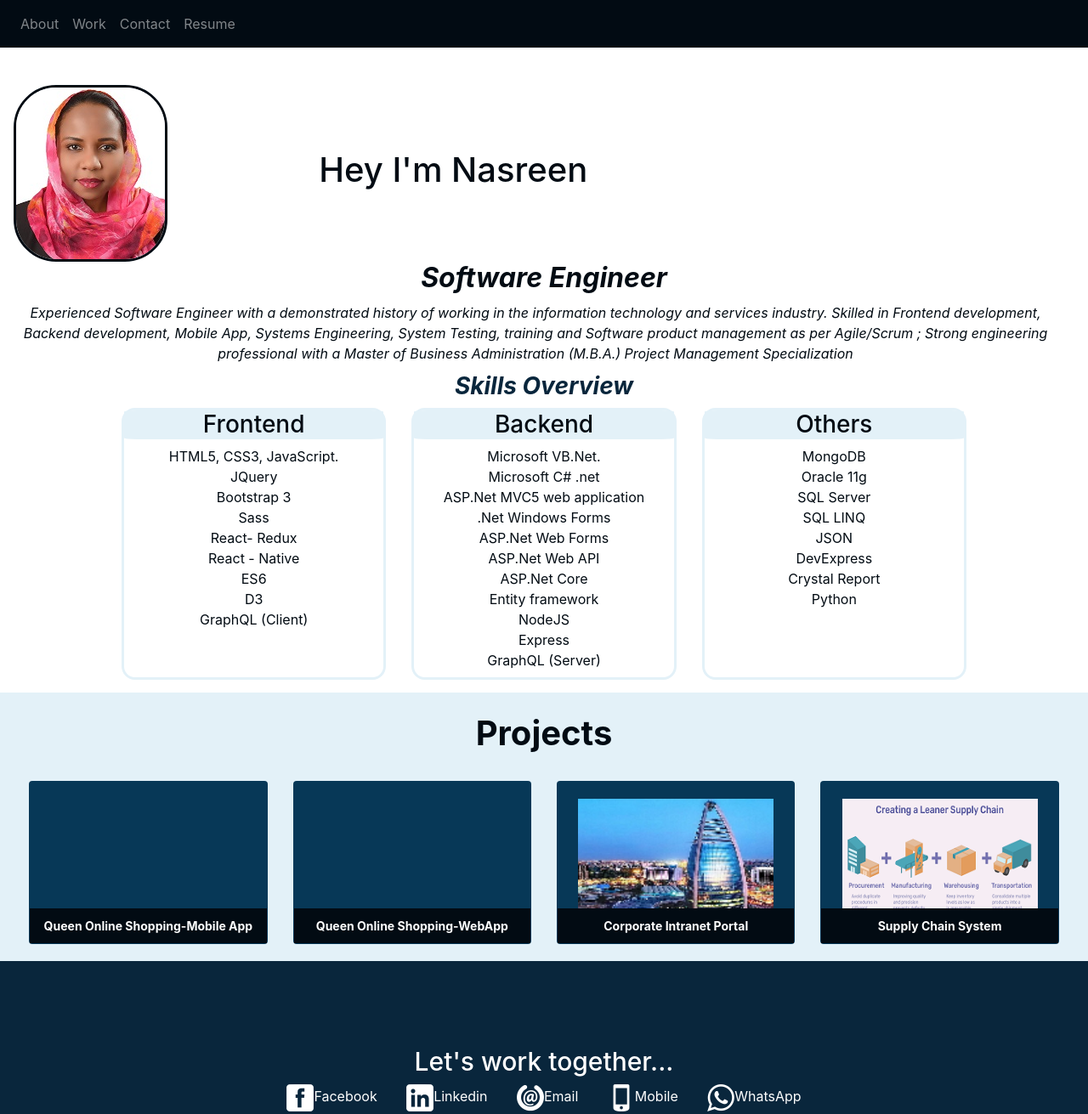
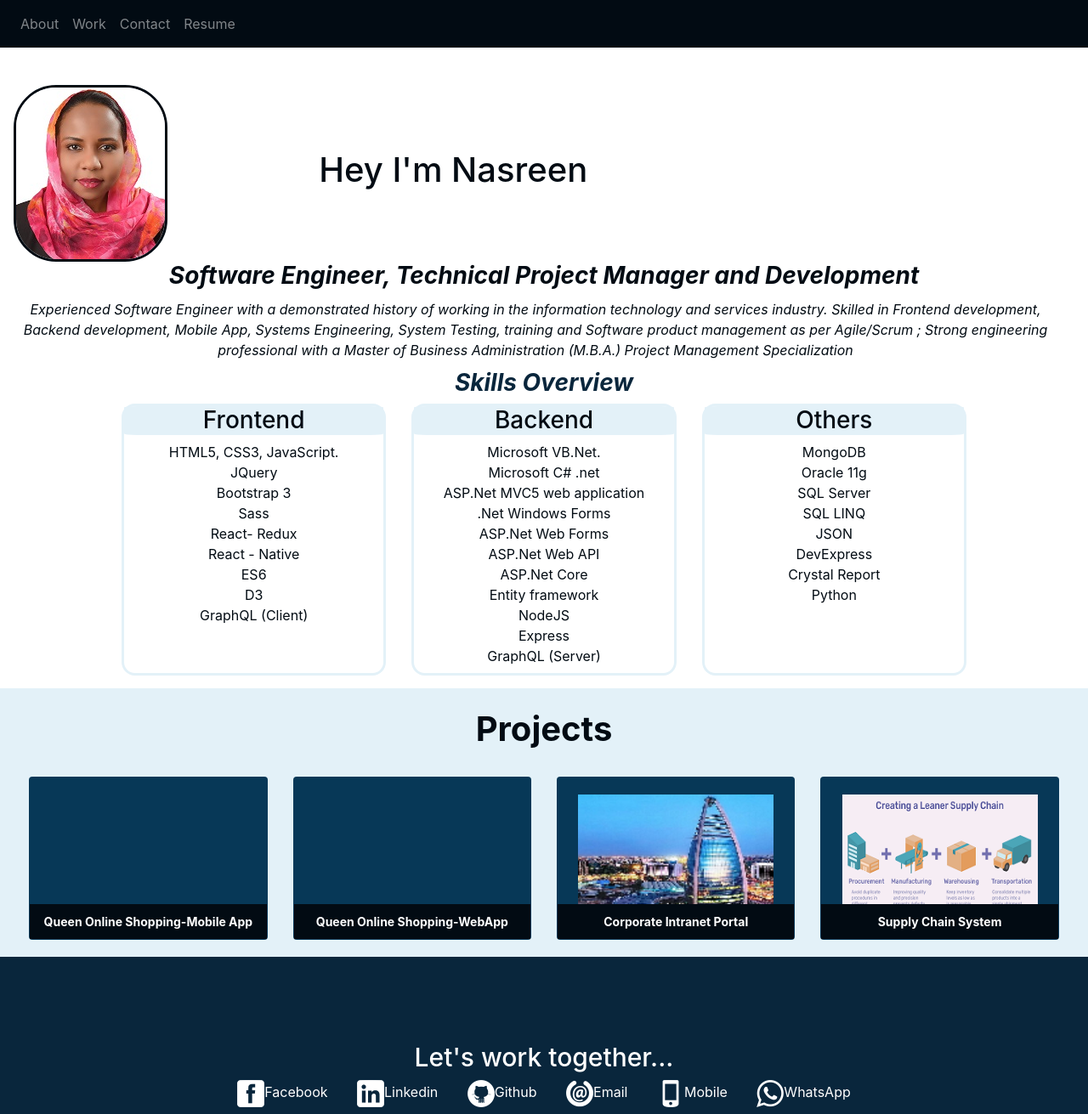
Before and after one commit to munnes/NasreenPortfolio, a plain HTML site: page index.html in a window 1280 px wide. Shown: the top 1311 px of the page at 85% size. Drawn offline with nearby package versions, Linux system fonts and the light colour scheme; grey boxes are pictures that could not be loaded.

Commit message:
Add files via upload
update index

```diff
--- a/index.html
+++ b/index.html
@@ -29,7 +29,7 @@
             </li>
             <li class="nav-item">
               <a class="nav-link"
-              href="https://drive.google.com/file/d/12a8YCCwwZ-KdoEn8pwMBUbJQElogUbap/view?usp=sharing">Resume</a>
+              href="https://drive.google.com/file/d/1enqu1XbY4V0H5wJIUuMuc2hNU_zr5d08/view?usp=sharing">Resume</a>
             </li>
           </ul>
 
@@ -49,10 +49,10 @@
 <h1 style="text-align: center;">Hey I'm Nasreen</h1>
 </div>
 </div>
-<h2 style=" font-weight: bold;" ><em>Software Engineer</em></h2>
+<h3 style=" font-weight: bold;" ><em>Software Engineer, Technical Project Manager and Development</em></h3>
 <p style="margin:10px 30px 10px 10px;"><em>Experienced Software Engineer with a demonstrated history of working in the
     information technology and services industry. Skilled in Frontend development, Backend development,
-     Mobile App, Systems Engineering, System Testing, training and Software product management as per Agile/Scrum ; Strong engineering professional with
+     Mobile App, Systems Engineering, System Testing, training and Software product management as per Agile/Scrum  ; Strong engineering professional with
        a Master of Business Administration (M.B.A.) Project Management Specialization
     </em></p>
 </div>
@@ -173,6 +173,9 @@
   <div class="col-sm-6  col-lg-3 moveMe "  >
   <a href="https://www.linkedin.com/in/nasreen-elhussain-aaa393a2/" target="_blank"><img src=".\image\i.png" alt="" /><div>Linkedin</div></a>
 </div>
+<div class="col-sm-6  col-lg-3 moveMe "  >
+  <a href="https://github.com/munnes" target="_blank"><img src=".\image\g.png" alt="" /><div>Github</div></a>
+</div>
   <div class="col-sm-6  col-lg-3  moveMe"  >
   <a href="mailto: nasreen.store@gmail.com.com" target="_blank"><img src=".\image\e.png" alt="" /><div>Email</div></a>
 </div>
```
